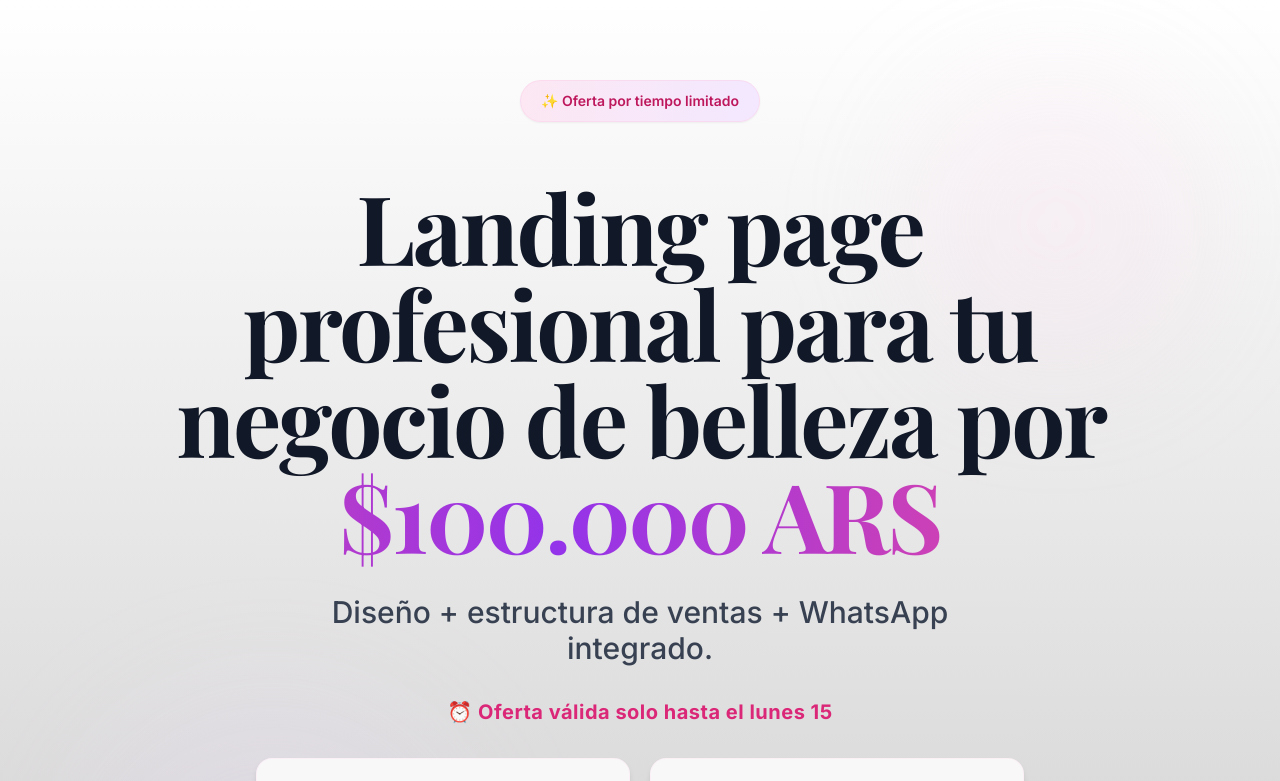
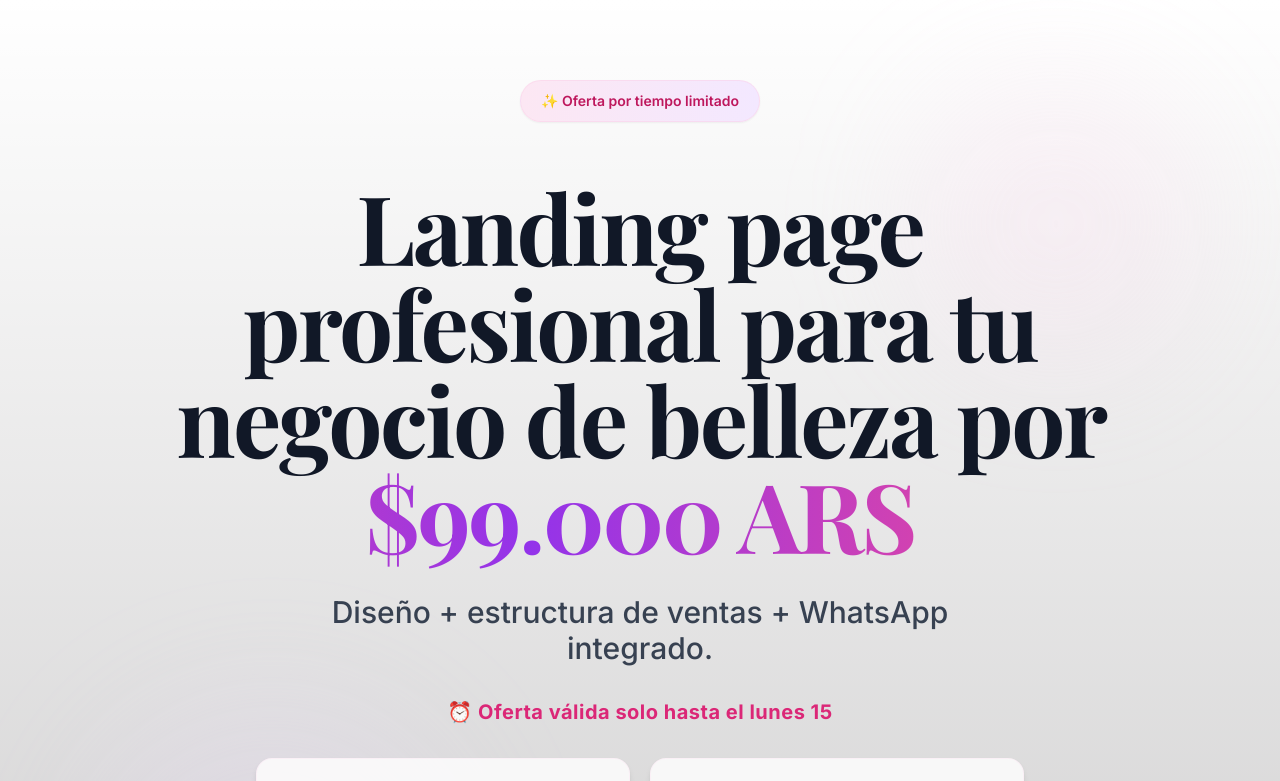
Before and after one commit to enzo369-htm/Portfolio-web, a Next.js app: page /oferta in a window 1280 px wide. Shown: the top 781 px of the page. Built offline with nearby package versions, Linux system fonts and the light colour scheme; a web font is replaced by a local one.

Commit message:
Cambiar precio de oferta de cd "/Users/macbookpro/Desktop/Portfolio web" && git add app/oferta/page.tsx && git commit -m "Cambiar precio de oferta de $100.000 a $99.000 en toda la landing page" && git push origin main00.000 a 9.000 en toda la landing page

```diff
--- a/app/oferta/page.tsx
+++ b/app/oferta/page.tsx
@@ -4,7 +4,7 @@ import { useEffect, useRef, useState } from "react"
 
 export default function OfertaPage() {
   const whatsappNumber = "5493885246095"
-  const whatsappMessage = encodeURIComponent("Hola! Me interesa la oferta de landing page a $100.000. ¿Podemos hablar?")
+  const whatsappMessage = encodeURIComponent("Hola! Me interesa la oferta de landing page a $99.000. ¿Podemos hablar?")
 
   const whatsappUrl = `https://wa.me/${whatsappNumber}?text=${whatsappMessage}`
 
@@ -113,7 +113,7 @@ export default function OfertaPage() {
                 animation: 'shimmer 3s linear infinite'
               }}
             >
-              $100.000 ARS
+              $99.000 ARS
             </span>
           </h1>
 
@@ -260,7 +260,7 @@ export default function OfertaPage() {
         <div className="max-w-5xl mx-auto text-center opacity-0 relative z-10">
           <p className="text-xl md:text-2xl mb-6 opacity-95 font-medium">Antes: <span className="line-through">$230.000</span></p>
           <h2 className="text-6xl md:text-8xl lg:text-9xl font-display font-bold mb-10 tracking-tight drop-shadow-2xl">
-            $100.000 ARS
+            $99.000 ARS
           </h2>
           <p className="text-xl md:text-2xl lg:text-3xl mb-8 font-semibold">
             Esta promoción es por tiempo limitado y vence el <span className="font-bold underline decoration-2">lunes 15</span>.
```
